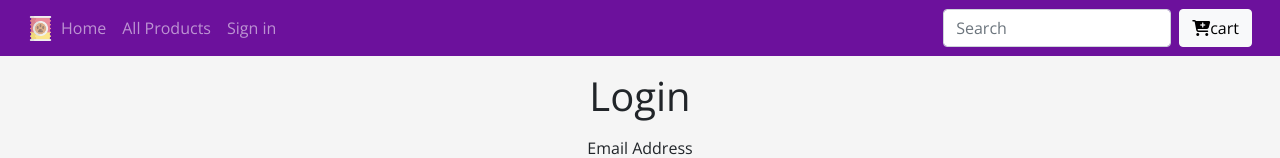
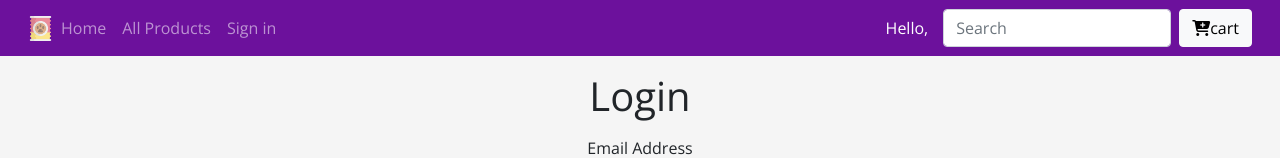
Before and after one commit to Automaton1989/commerceSite, a React (Create React App) app in the folder front/: page /login in a window 1280 px wide. Shown: the top 158 px of the page. Built offline with nearby package versions, Linux system fonts and the light colour scheme; a web font is replaced by a local one.

Commit message:
login username shown on the navbar

```diff
--- a/front/src/App.js
+++ b/front/src/App.js
@@ -34,12 +34,12 @@ function GoHome() {
 */
 
 function App() {
-  const [user, setUser] = useState();
+  const [user, setUser] = useState("");
 
   return (
     <Router>
       <React.Fragment>
-        <Navbar value={{user}}/>
+        <Navbar user={user}/>
         <div className="App">
           <Routes>
             <Route exact path="/" element={<Home />}></Route>
--- a/front/src/components/Login.js
+++ b/front/src/components/Login.js
@@ -1,6 +1,5 @@
 import '../App.css';
 //import PropTypes from "prop-types";
-//import {useEffect} from "react";
 import { useNavigate, Link } from "react-router-dom";
 
 function LoginForm({setUser}) {
@@ -25,6 +24,10 @@ function LoginForm({setUser}) {
 
     const rawData = await fetch("/api/login", options);
     if (rawData.status === 200) {
+      const fetchData = await fetch("/api/user/data");
+      const res = await fetchData.json();
+      console.log("user in login:", res.username);
+      setUser(res.username);
       navigate("/");
     } else if (rawData.status === 409) {
       const res = await rawData.json();
@@ -67,18 +70,7 @@ function LoginForm({setUser}) {
     <Link className = "link" to="/register">Don't have an account?</Link>
   </form>
 }
-/*
-function GetUser({setUser}) {
-  useEffect(()=> async() => {
-          const user = await fetch("/api/user/data");
-          const res = await user.json();
-          console.log("username in login:", res.username)
-          setUser(res.username);
-        }
-      );
-  return null;
-}
-*/
+
 function Login({setUser}) {
   return (
     <div className = "container-fluid">
@@ -86,7 +78,7 @@ function Login({setUser}) {
         <div className = "text-center col-12">
           <h1 className = "title">Login</h1>
           <div className = "col-md-4 offset-md-4">
-            < LoginForm />
+            < LoginForm setUser={setUser} />
           </div>
         </div>
       </div>
--- a/front/src/components/Navbar.js
+++ b/front/src/components/Navbar.js
@@ -5,7 +5,6 @@ import "../stylesheets/navbar.css";
 //import {UserContext} from "./Authentication";
 
 function Navbar({user}) {
-  console.log("user in navbar: ", user);
   return (
     <nav className="navbar navbar-expand-sm navbar-dark px-sm-3">
       <div className="container-fluid">
@@ -47,7 +46,7 @@ function Navbar({user}) {
               </Link>
             </li>
           </ul>
-          <span>{user}</span>
+          <span className="text-white">Hello, {user}</span>
           <form className="d-flex">
           <input className="form-control me-2" type="search" placeholder="Search" aria-label="Search" />
           </form>
--- a/front/src/index.css
+++ b/front/src/index.css
@@ -84,3 +84,8 @@ footer {
   color: white;
   display: block;
 }
+
+.text-white {
+  padding-right: 15px;
+  color: #e0e0e0;
+}
```
